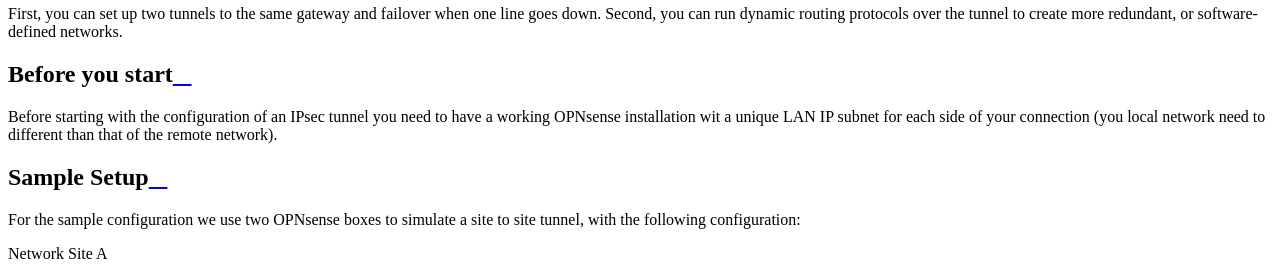
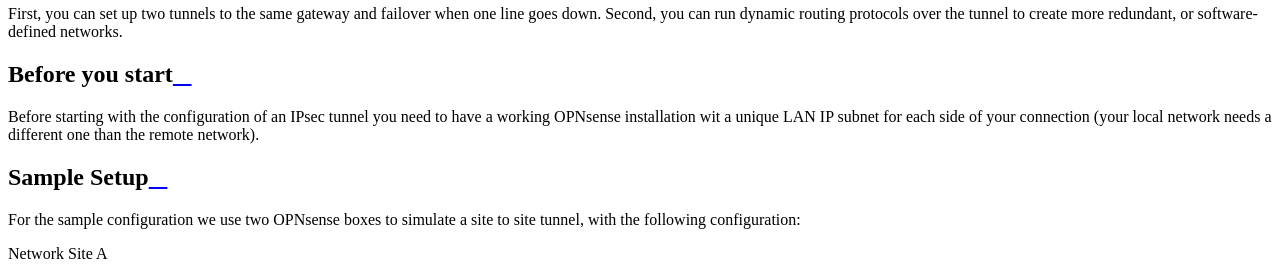
Before and after one commit to opnsense/docs, a Sphinx documentation site: the page built from source/manual/how-tos/ipsec-s2s-route.rst, in a window 1280 px wide and 900 px high, scrolled down 369 px, cut to the strip 152-427 px from the top of the window. Built offline with Sphinx 7.4.7 and the Read the Docs theme 2.0.0, drawn with Linux system fonts in a browser that asks for light colours.

Commit message:
as discussed https://github.com/opnsense/docs/pull/156

```diff
--- a/source/manual/how-tos/ipsec-s2s-route.rst
+++ b/source/manual/how-tos/ipsec-s2s-route.rst
@@ -22,7 +22,7 @@
 ----------------
 Before starting with the configuration of an IPsec tunnel you need to have a
 working OPNsense installation wit a unique LAN IP subnet for each side of your
-connection (you local network need to different than that of the remote network).
+connection (your local network needs a different one than the remote network).
 
 ------------
 Sample Setup
```
